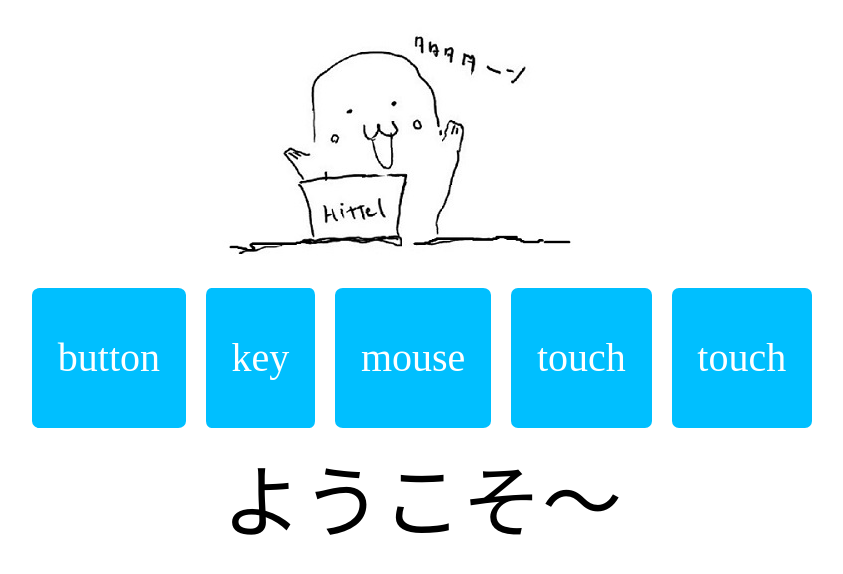
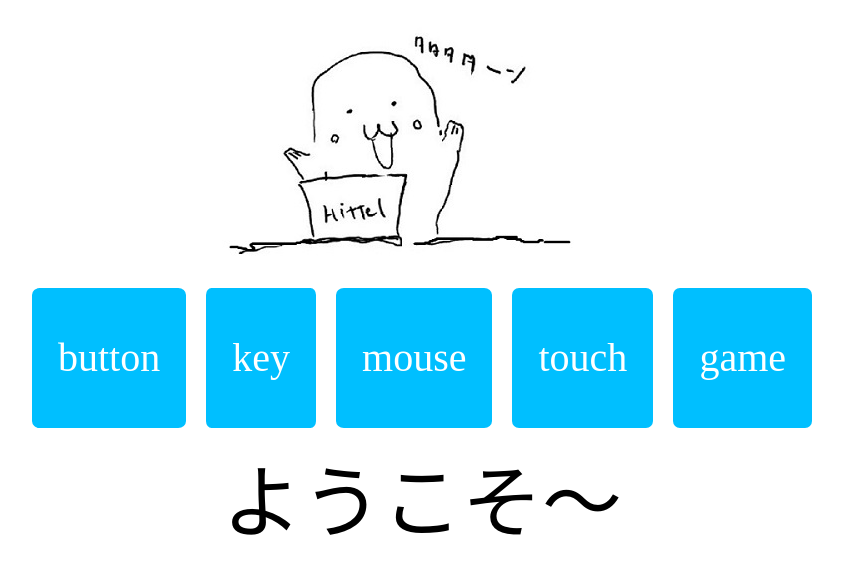
Before and after one commit to azarashiyaruki0/playgoround-top, a plain HTML site: page index.html in a window 1280 px wide. Shown: the whole page, without its empty margins (218-1061 px from the left). Drawn offline with Linux system fonts and the light colour scheme.

Commit message:
fix id 5

```diff
--- a/index.html
+++ b/index.html
@@ -16,7 +16,7 @@
                     <a href="./playground-keyEvent/index.html" id="2" class="panel" onmouseover="func2()" >key</a>
                     <a href="./playground-mouseEvent/index.html" id="3" class="panel" onmouseover="func3()" >mouse</a>
                     <a href="./playground-touchEvent/index.html" id="4" class="panel" onmouseover="func4()" >touch</a>
-                    <a href="./playground-GameMain/index.html" id="5" class="panel" onmouseover="func5()" >touch</a>
+                    <a href="./playground-GameMain/index.html" id="5" class="panel" onmouseover="func5()" >game</a>
                 </div>
                 <div>
                     <span id="voice">ようこそ～</span>
```
